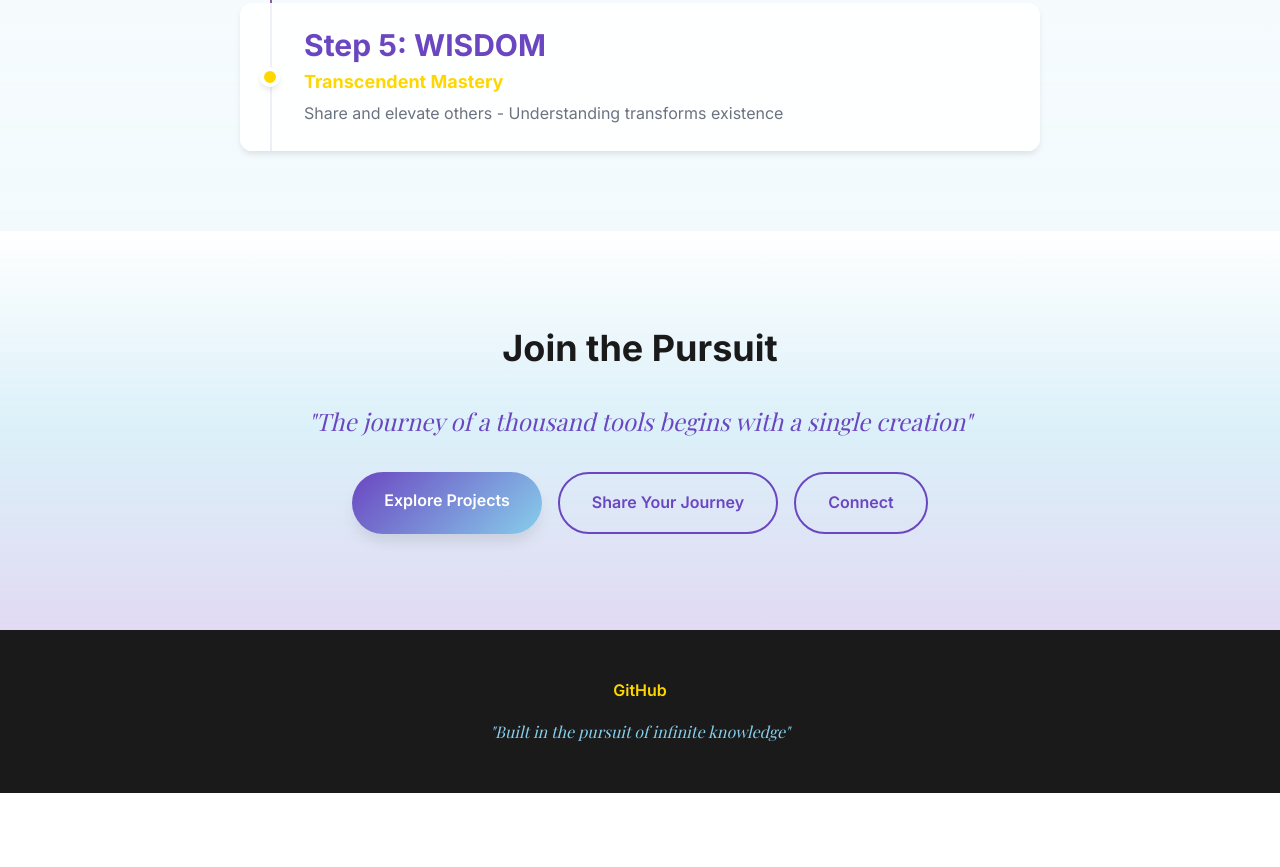
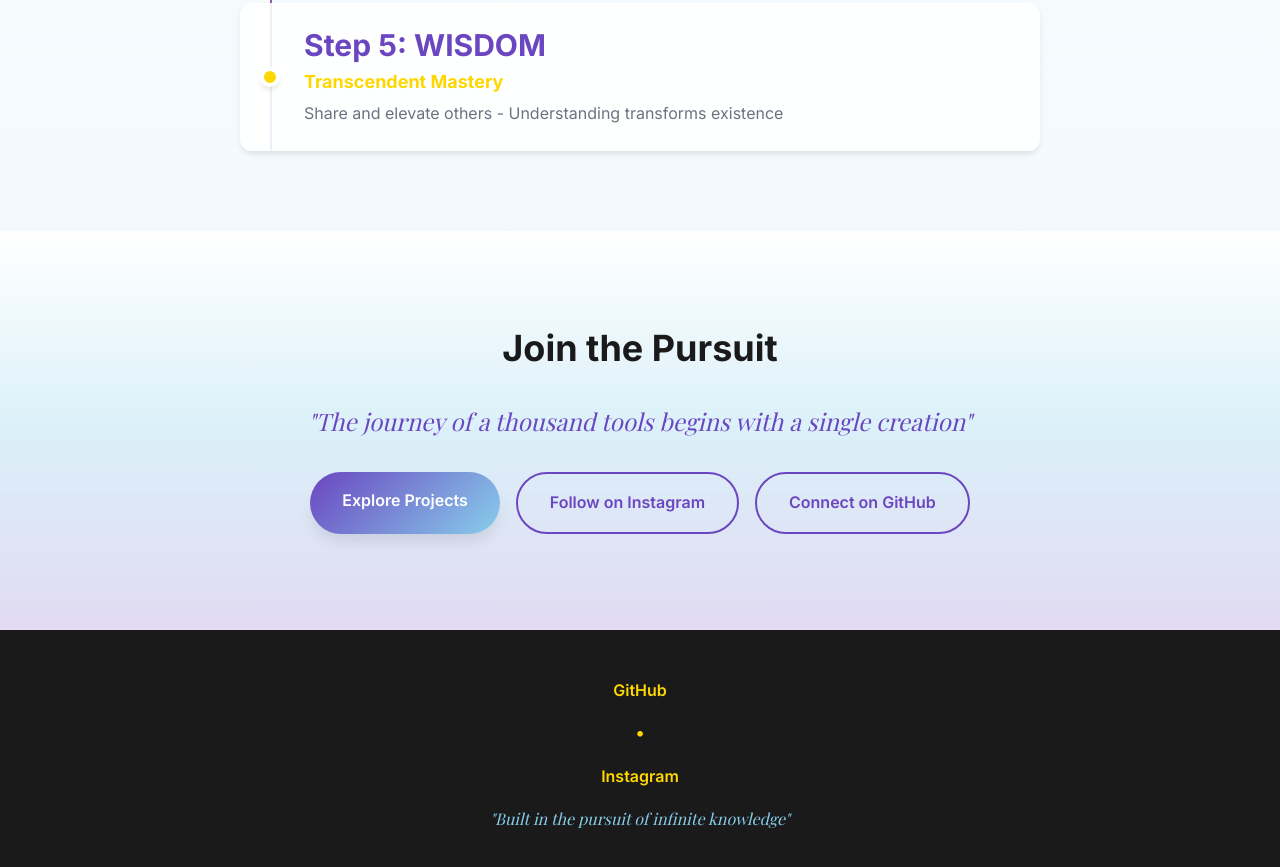
Before and after one commit to RexRenatus/RexRenatus.io, a plain HTML site: page index.html in a window 1280 px wide. Shown: the part 4413-5280 px from the top of the page. Before the commit the page ends 5206 px from the top, so only its background shows below. Drawn offline with nearby package versions, Linux system fonts and the light colour scheme; a web font is replaced by a local one.

Commit message:
Add Instagram social links to footer and CTA section

```diff
--- a/index.html
+++ b/index.html
@@ -229,8 +229,8 @@
             <p class="cta-quote quote">"The journey of a thousand tools begins with a single creation"</p>
             <div class="cta-buttons">
                 <a href="#projects" class="btn btn-primary">Explore Projects</a>
-                <a href="#" class="btn btn-secondary">Share Your Journey</a>
-                <a href="#" class="btn btn-secondary">Connect</a>
+                <a href="https://www.instagram.com/devi.nws/" class="btn btn-secondary" target="_blank">Follow on Instagram</a>
+                <a href="https://github.com/RexRenatus" class="btn btn-secondary" target="_blank">Connect on GitHub</a>
             </div>
         </div>
     </section>
@@ -239,7 +239,9 @@
     <footer class="site-footer">
         <div class="container">
             <div class="footer-content text-center">
-                <a href="#" class="footer-link">GitHub</a>
+                <a href="https://github.com/RexRenatus" class="footer-link" target="_blank">GitHub</a>
+                <span class="footer-separator">•</span>
+                <a href="https://www.instagram.com/devi.nws/" class="footer-link" target="_blank">Instagram</a>
                 <p class="footer-quote quote">"Built in the pursuit of infinite knowledge"</p>
             </div>
         </div>
--- a/src/css/main.css
+++ b/src/css/main.css
@@ -638,6 +638,12 @@ h4 {
   font-style: italic;
 }
 
+.footer-separator {
+  color: var(--color-gold);
+  margin: 0 var(--space-3);
+  font-size: var(--text-lg);
+}
+
 /* ==========================================================================
    Mobile Responsive
    ========================================================================== */
```
